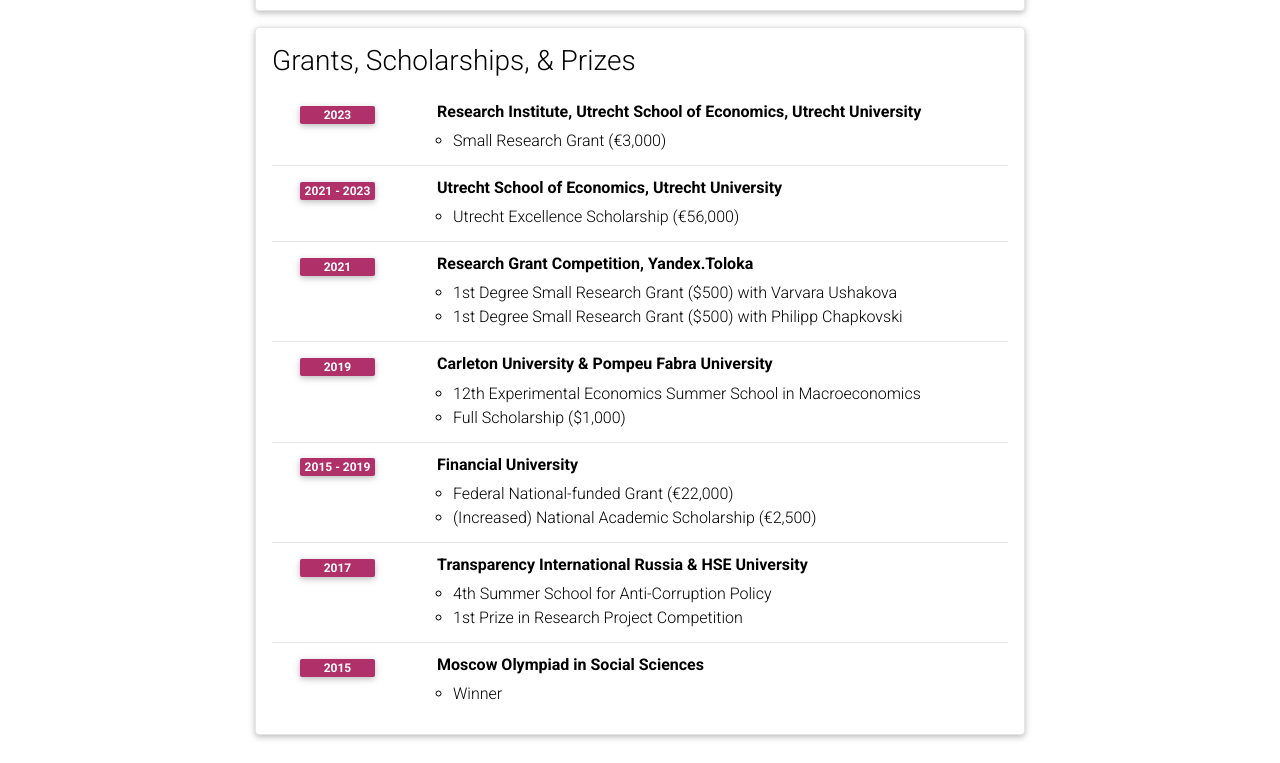
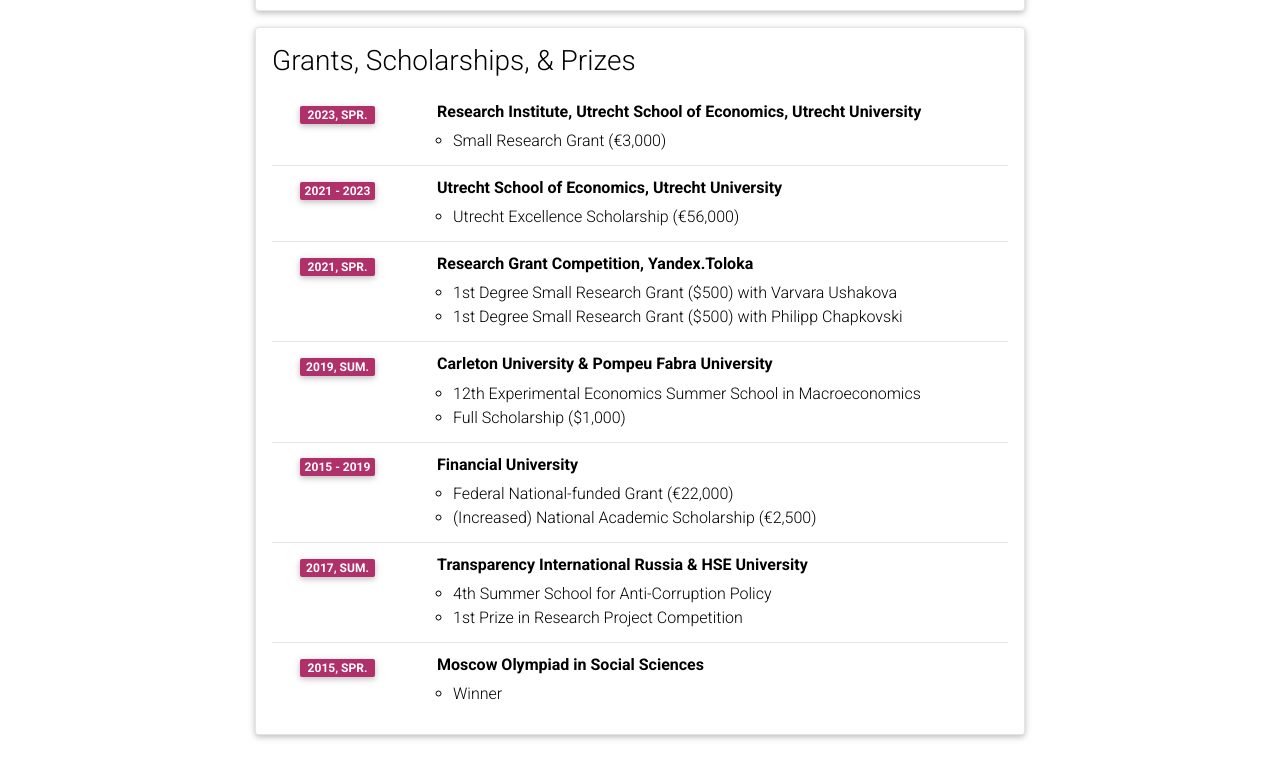
Before and after one commit to egorbronnikov/egorbronnikov.github.io, a Jekyll site: the page built from _pages/cv.md, in a window 1280 px wide and 1400 px high, scrolled down 1933 px. Shown: the part 555-1318 px from the top of the window. Built offline with Jekyll 4.4.1, drawn with Linux system fonts in a browser that asks for light colours; comment, search, counter and statistics services are not loaded; a style sheet for code colours, icons or effects is not loaded.

Commit message:
Update cv.yml

```diff
--- a/_data/cv.yml
+++ b/_data/cv.yml
@@ -99,7 +99,7 @@
       - title: Research Institute, Utrecht School of Economics, Utrecht University
         description:
           - Small Research Grant (€3,000)
-        year: 2023
+        year: 2023, spr.
       - title: Utrecht School of Economics, Utrecht University
         description:
           - Utrecht Excellence Scholarship (€56,000)
@@ -108,12 +108,12 @@
         description:
           - 1st Degree Small Research Grant ($500) with Varvara Ushakova
           - 1st Degree Small Research Grant ($500) with Philipp Chapkovski
-        year: 2021
+        year: 2021, spr.
       - title: Carleton University & Pompeu Fabra University
         description:
           - 12th Experimental Economics Summer School in Macroeconomics
           - Full Scholarship ($1,000)
-        year: 2019
+        year: 2019, sum.
       - title: Financial University
         year: 2015 - 2019
         description:
@@ -121,11 +121,11 @@
           - (Increased) National Academic Scholarship (€2,500)
         year: 2015 - 2019
       - title: Transparency International Russia & HSE University
-        year: 2017
+        year: 2017, sum.
         description:
           - 4th Summer School for Anti-Corruption Policy
           - 1st Prize in Research Project Competition
       - title: Moscow Olympiad in Social Sciences
-        year: 2015
+        year: 2015, spr.
         description:
           - Winner
```
